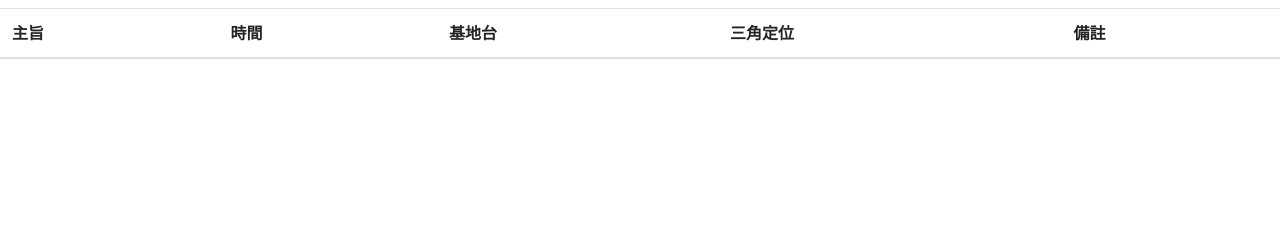
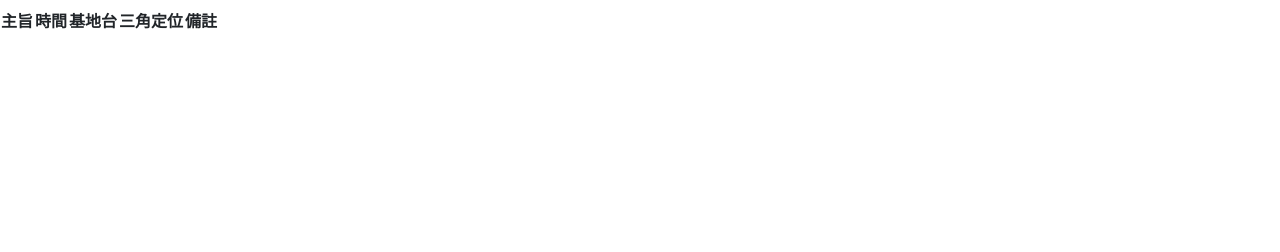
Before and after one commit to latteouka/loccib-frontend, a Flask app: page /show in a window 1280 px wide. Shown: the part 48-300 px from the top of the page. Run offline with Flask 2, Linux system fonts and the light colour scheme; data that the repository does not hold is empty; some libraries are stand-ins or nearby versions.

Commit message:
make it better

```diff
--- a/templates/records.html
+++ b/templates/records.html
@@ -7,7 +7,7 @@
 
 {% block content %}
 <h1>{{user}}</h1>
-<table class="table" id="no-more-tables">
+<table id="no-more-tables">
     <thead>
         <tr>
             <th class="numeric">主旨</th>
```
